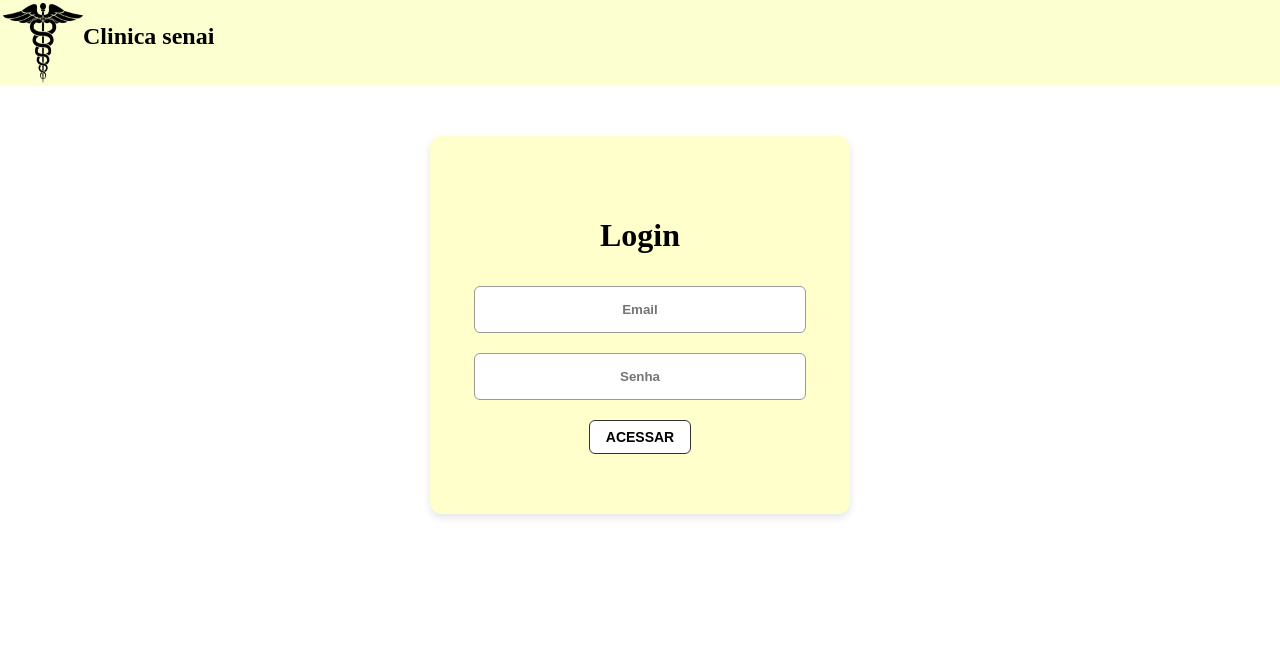
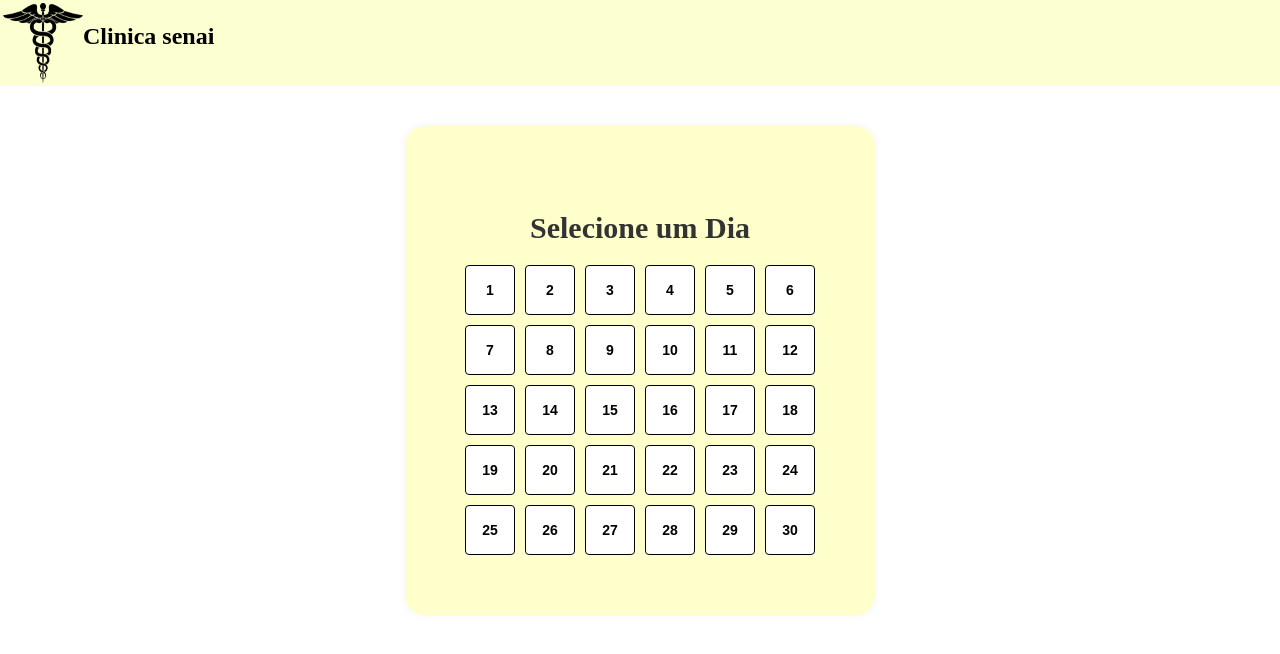
Before and after one commit to ThiagoKagoiki/SA-clinica, a React (Vite) app: page / in a window 1280 px wide. Shown: the top 654 px of the page. Built offline with nearby package versions, Linux system fonts and the light colour scheme.

Commit message:
Calendario feito

```diff
--- a/src/App.jsx
+++ b/src/App.jsx
@@ -1,12 +1,13 @@
 import './App.css'
 import { Cadastro } from './Pages/Cadastro'
+import GradeUsuario from './Pages/GradeUsuario'
 import { Login } from './Pages/Login'
 
 function App() {
 
   return (
     <>
-      <Login/>
+      <GradeUsuario/>
     </>
   )
 }
--- /dev/null
+++ b/src/Pages/GradeUsuario.css
@@ -0,0 +1,42 @@
+.calendario-adm {
+    background-color: #ffffcc;
+    padding: 60px;
+    border-radius: 20px;
+    text-align: center;
+    width: fit-content;
+    margin: 0 auto;
+    box-shadow: 0 0 10px rgba(0, 0, 0, 0.05);
+    margin-top: 5vh;
+}
+
+.select-dia {
+    margin-bottom: 20px;
+    color: #333;
+    font-size: 30px;
+    font-weight: bolder;
+}
+
+.calendario {
+    display: grid;
+    grid-template-columns: repeat(6, 1fr);
+    gap: 10px;
+    justify-content: center;
+}
+
+.dias {
+    width: 50px;
+    height: 50px;
+    background-color: white;
+    border: 1px solid black;
+    border-radius: 4px;
+    font-size: 14px;
+    font-weight: bold;
+    cursor: pointer;
+    transition: background-color 0.2s ease, transform 0.1s ease;
+}
+
+.dias:hover {
+    background-color: #ffff5e;
+    color: black;
+    transform: scale(1.05);
+}
--- /dev/null
+++ b/src/Pages/GradeUsuario.jsx
@@ -0,0 +1,33 @@
+import React from "react";
+import './GradeUsuario.css'
+import { Layout } from "../Componentes/Layout";
+
+export default function GradeUsuario({ setPage, setDiaSelecionado }) {
+    const diasDoMes = Array.from({ length: 30 }, (_, i) => i + 1);
+
+    function handleClick(dia) {
+      setDiaSelecionado(dia);
+      setPage("agenda");
+    }
+
+    return (
+      <div>
+      <Layout/>
+      <div className="calendario-adm">
+        <h2 className="select-dia">Selecione um Dia</h2>
+
+        <div className="calendario">
+          {diasDoMes.map((dia) => (
+            <button
+              key={dia}
+              onClick={() => handleClick(dia)}
+              className="dias"
+            >
+              {dia}
+            </button>
+          ))}
+        </div>
+      </div>
+      </div>
+    );
+  }
```
